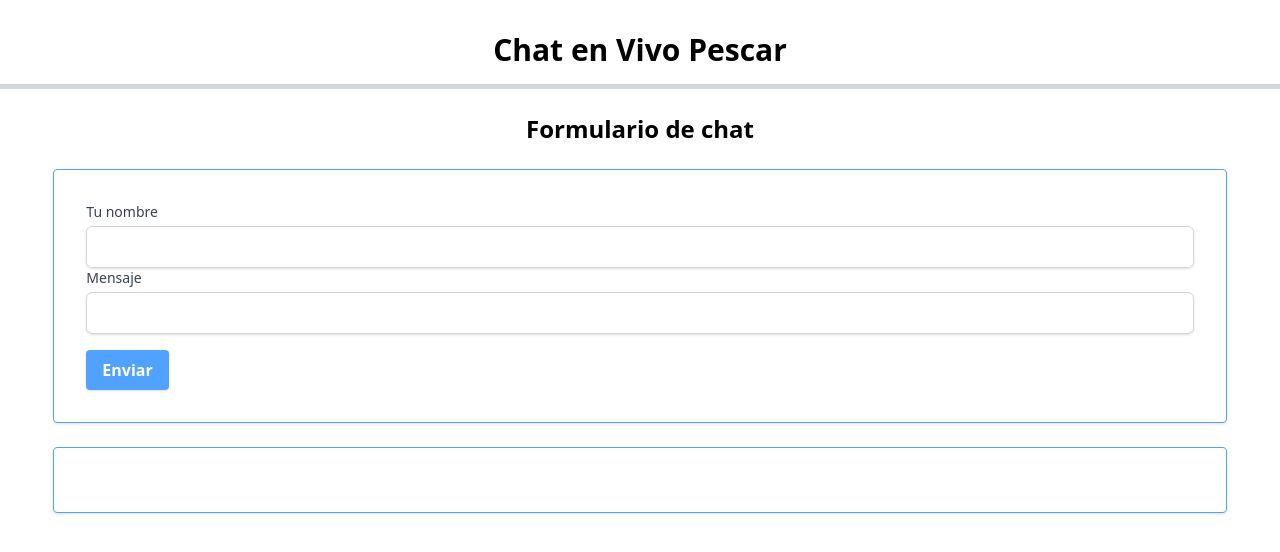
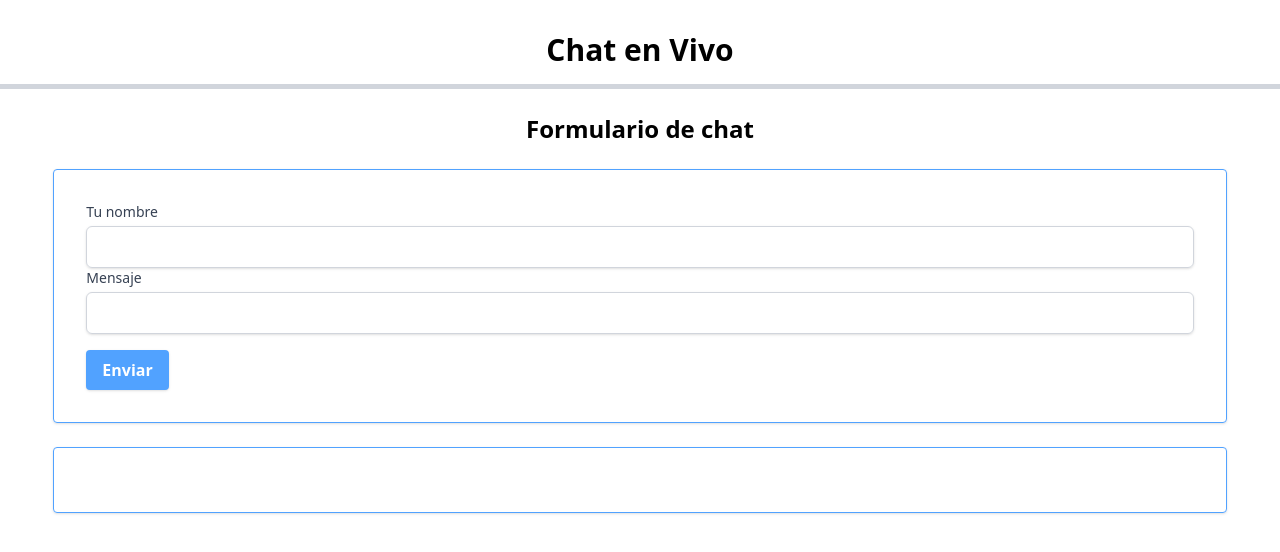
Before and after one commit to NaylaJimenez/chat-vivo-pescar, a website: page public/index.html in a window 1280 px wide. Drawn offline with nearby package versions, Linux system fonts and the light colour scheme; no server answers.

Commit message:
Cambio el título del chat

```diff
--- a/public/index.html
+++ b/public/index.html
@@ -7,7 +7,7 @@
 </head>
 <body>
     <div class="container mx-auto">
-        <h1 class="text-3xl font-bold text-center mt-8">Chat en Vivo Pescar</h1>
+        <h1 class="text-3xl font-bold text-center mt-8">Chat en Vivo</h1>
         <hr class="my-4 border-t-5 border-gray-300">
 
         <h2 class="text-2xl font-semibold text-center mt-6">Formulario de chat</h2>
```
